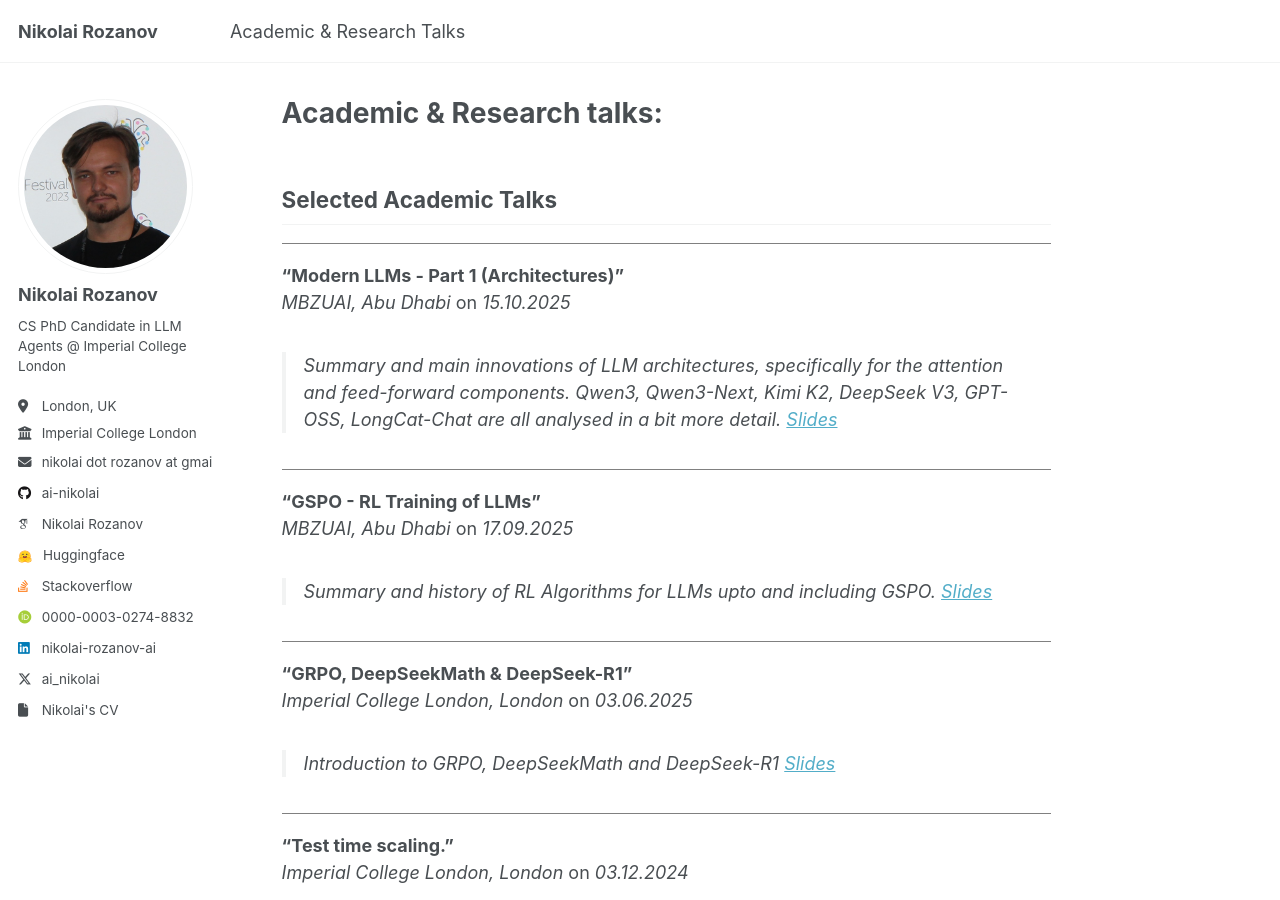
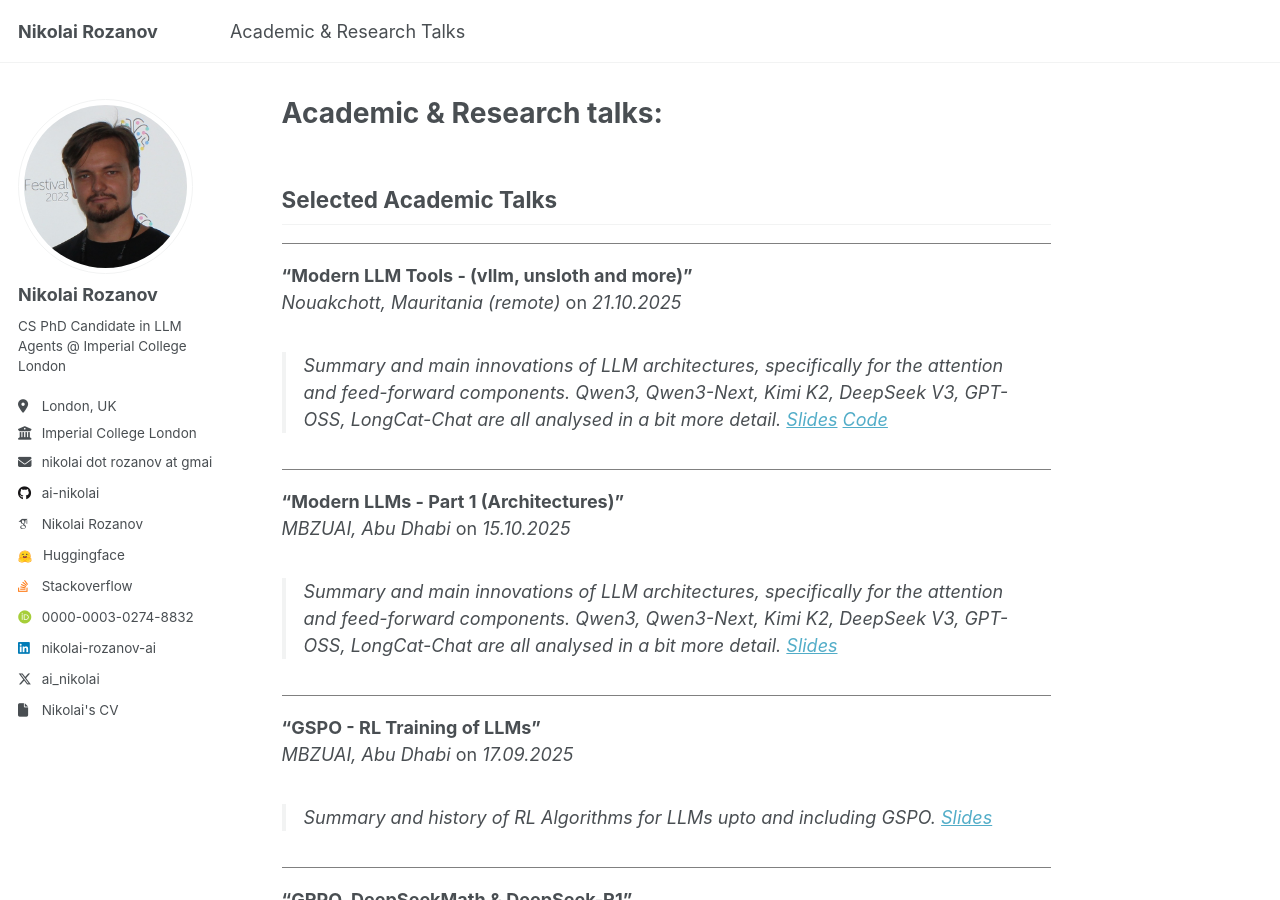
Before and after one commit to ai-nikolai/ai-nikolai.github.io, a Jekyll site: the page built from _pages/talks.md, in a window 1280 px wide and 900 px high. Built offline with Jekyll 4.4.1, drawn with Linux system fonts in a browser that asks for light colours; some web fonts are replaced.

Commit message:
latest talk

```diff
--- a/_pages/talks.md
+++ b/_pages/talks.md
@@ -10,11 +10,20 @@ permalink: /talks
 
 <hr style="height:1px;border-width:0;color:gray;background-color:gray">
 
+**"Modern LLM Tools - (vllm, unsloth and more)"**
+\
+*Nouakchott, Mauritania (remote)* on *21.10.2025*
+> Summary and main innovations of LLM architectures, specifically for the attention and feed-forward components. Qwen3, Qwen3-Next, Kimi K2, DeepSeek V3, GPT-OSS, LongCat-Chat are all analysed in a bit more detail.
+> [Slides]({{ site.baseurl }}/files/i2comsapp_workshop_21_10_2025.pdf)
+> [Code](https://github.com/ai-nikolai/ai-tutorials/tree/main/llm_101)
+
+<hr style="height:1px;border-width:0;color:gray;background-color:gray">
+
 **"Modern LLMs - Part 1 (Architectures)"**
 \
 *MBZUAI, Abu Dhabi* on *15.10.2025*
 > Summary and main innovations of LLM architectures, specifically for the attention and feed-forward components. Qwen3, Qwen3-Next, Kimi K2, DeepSeek V3, GPT-OSS, LongCat-Chat are all analysed in a bit more detail.
->[Slides]({{ site.baseurl }}/files/reading_group_15_10_2025.pdf)
+> [Slides]({{ site.baseurl }}/files/reading_group_15_10_2025.pdf)
 
 <hr style="height:1px;border-width:0;color:gray;background-color:gray">
 
@@ -22,7 +31,7 @@ permalink: /talks
 \
 *MBZUAI, Abu Dhabi* on *17.09.2025*
 > Summary and history of RL Algorithms for LLMs upto and including GSPO.
->[Slides]({{ site.baseurl }}/files/reading_group_17_09_2025.pdf)
+> [Slides]({{ site.baseurl }}/files/reading_group_17_09_2025.pdf)
 
 <hr style="height:1px;border-width:0;color:gray;background-color:gray">
 
@@ -30,7 +39,7 @@ permalink: /talks
 \
 *Imperial College London, London* on *03.06.2025*
 >Introduction to GRPO, DeepSeekMath and DeepSeek-R1
-[Slides]({{ site.baseurl }}/files/reading_group_03_06_2025.pdf)
+> [Slides]({{ site.baseurl }}/files/reading_group_03_06_2025.pdf)
 
 
 <hr style="height:1px;border-width:0;color:gray;background-color:gray">
@@ -39,7 +48,7 @@ permalink: /talks
 \
 *Imperial College London, London* on *03.12.2024*
 >How does test time scaling work, what are the ingredients...
-[Slides]({{ site.baseurl }}/files/reading_group_03_12_2024.pdf)
+> [Slides]({{ site.baseurl }}/files/reading_group_03_12_2024.pdf)
 
 
 <hr style="height:1px;border-width:0;color:gray;background-color:gray">
@@ -49,7 +58,7 @@ permalink: /talks
 *Imperial College London, London* on *09.07.2024*
 
 >Not all chain-of-thought are equal, exploring how chain-of-thought works and what variants there are thereof.
-[Slides]({{ site.baseurl }}/files/reading_group_09_07_2024.pdf)
+> [Slides]({{ site.baseurl }}/files/reading_group_09_07_2024.pdf)
 
 
 <hr style="height:1px;border-width:0;color:gray;background-color:gray">
@@ -59,6 +68,6 @@ permalink: /talks
 *Imperial College London, London* on *05.03.2024*
 
 >Introduction LLMs, history from multi-task NLP, to text-to-text to finally massively instruction tuned models. How can one create great prompts? What prompt tuning techniques are there?
-[Slides]({{ site.baseurl }}/files/reading_group_05_03_2024.pdf)
+> [Slides]({{ site.baseurl }}/files/reading_group_05_03_2024.pdf)
 
 <hr style="height:1px;border-width:0;color:gray;background-color:gray">
```
Also changed, not shown: 1 other file.
